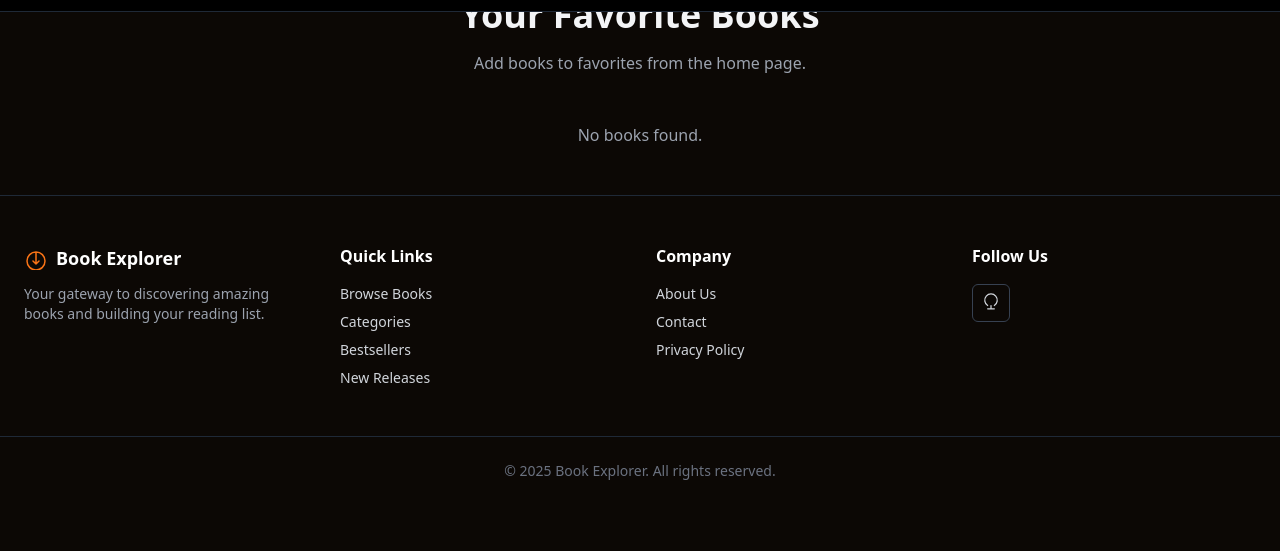
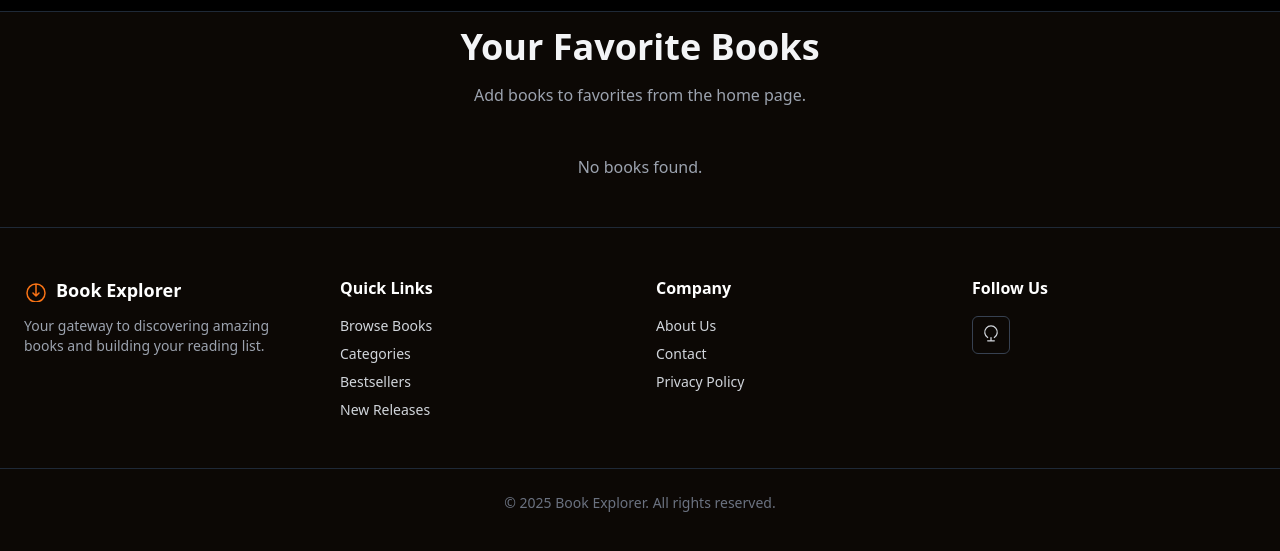
Before and after one commit to Ualine055/Phase-One-Capstone-Project, a plain HTML site: page lab2/favorites.html in a window 1280 px wide. Shown: the part 53-604 px from the top of the page. Drawn offline with nearby package versions, Linux system fonts and the light colour scheme.

Commit message:
i updated the content
on different folders of lab1, lab2 and lab3

```diff
--- a/lab2/favorites.html
+++ b/lab2/favorites.html
@@ -33,7 +33,7 @@
     </div>
   </header>
 
-  <main class="text-center py-12">
+  <main class=" pt-20 text-center py-12">
     <h1 class="text-4xl font-bold mb-4">Your Favorite Books</h1>
     <p class="text-gray-400 mb-8">Add books to favorites from the home page.</p>
 
--- a/lab2/main.js
+++ b/lab2/main.js
@@ -1,4 +1,4 @@
-// modules/main.js
+// lab2/main.js
 import { fetchBooks } from "../lab3/fetchBooks.js";
 import { addFavorite, getFavorites, removeFavorite } from "../lab2/favorites.js";
 
```
Also changed, not shown: lab1/index.html (+1 -1 lines), 1 other file.
